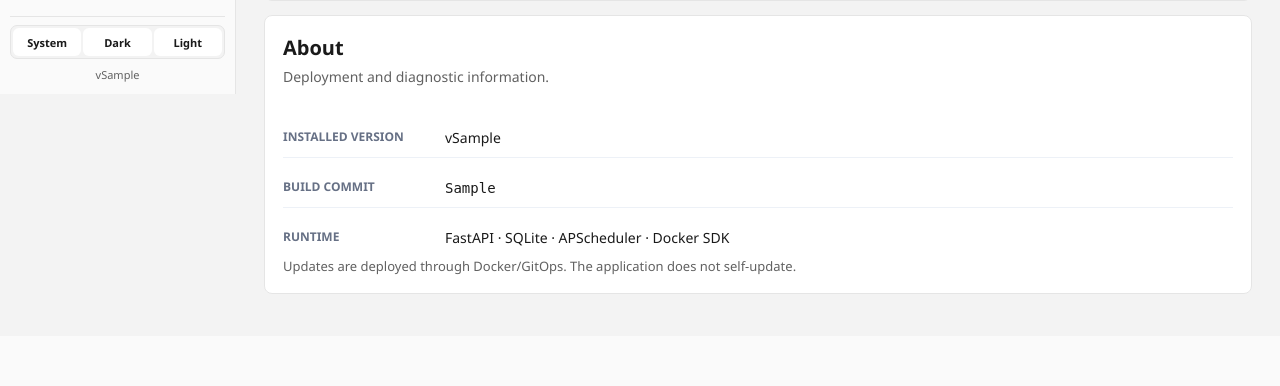
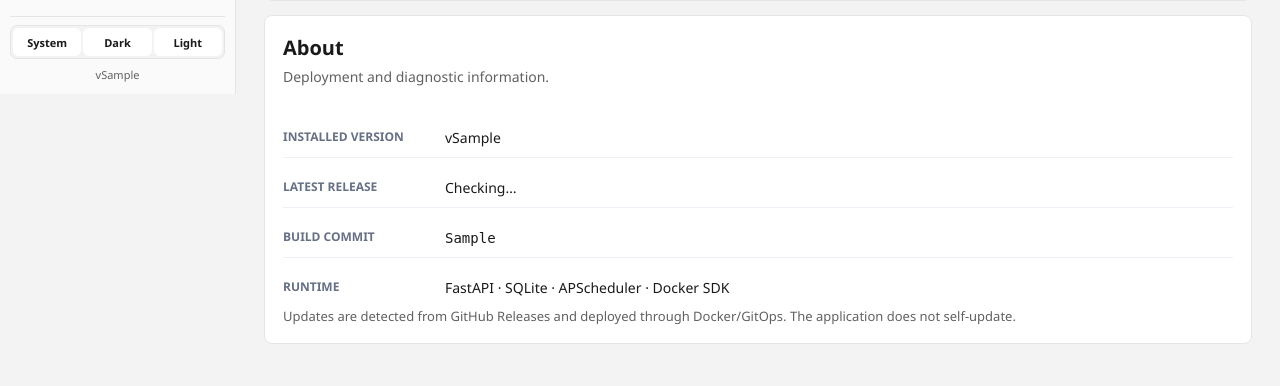
Before and after one commit to Juloc/docker-scheduler-ui, a Python web app: template app/templates/settings.html in a window 1280 px wide. Shown: the part 706-1092 px from the top of the page. Before the commit the page ends 1000 px from the top, so only its background shows below. Run offline with Jinja, Linux system fonts and the light colour scheme; the template is opened without the code that fills it: most values are stand-ins (such as "Sample title", 1, 10 or a date in 2020).

Commit message:
ui: show latest release status in about

```diff
--- a/app/templates/settings.html
+++ b/app/templates/settings.html
@@ -60,12 +60,14 @@
 
   <section class="panel settings-wide">
     <div class="panel-header"><div><h2>About</h2><p>Deployment and diagnostic information.</p></div></div>
-    <dl class="status-list about-list">
+    <dl class="status-list about-list" data-installed-version="{{ app_version }}">
       <div><dt>Installed version</dt><dd>v{{ app_version }}</dd></div>
+      <div><dt>Latest release</dt><dd id="latest-release">Checking…</dd></div>
       <div><dt>Build commit</dt><dd><code>{{ build_commit }}</code></dd></div>
       <div><dt>Runtime</dt><dd>FastAPI · SQLite · APScheduler · Docker SDK</dd></div>
     </dl>
-    <p class="form-help">Updates are deployed through Docker/GitOps. The application does not self-update.</p>
+    <div id="release-notes" class="release-notes" hidden></div>
+    <p class="form-help">Updates are detected from GitHub Releases and deployed through Docker/GitOps. The application does not self-update.</p>
   </section>
 </div>
 {% endblock %}
```
